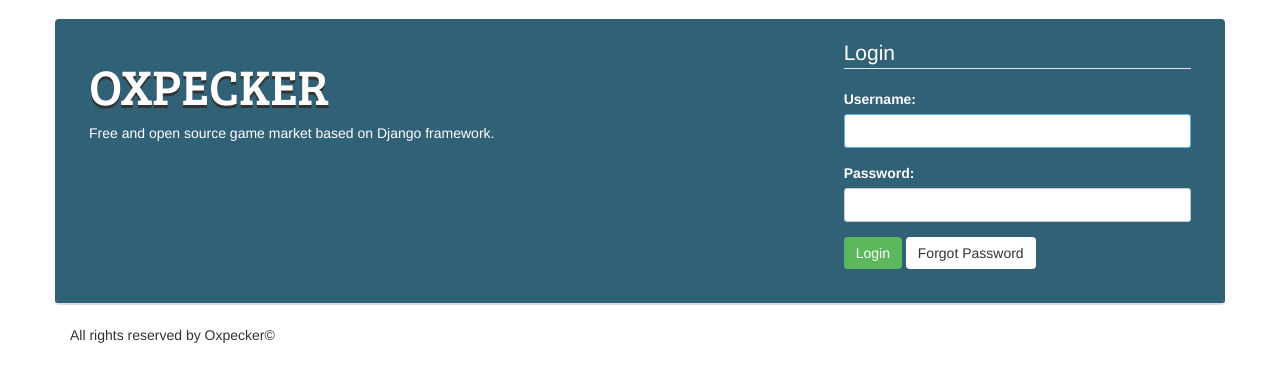
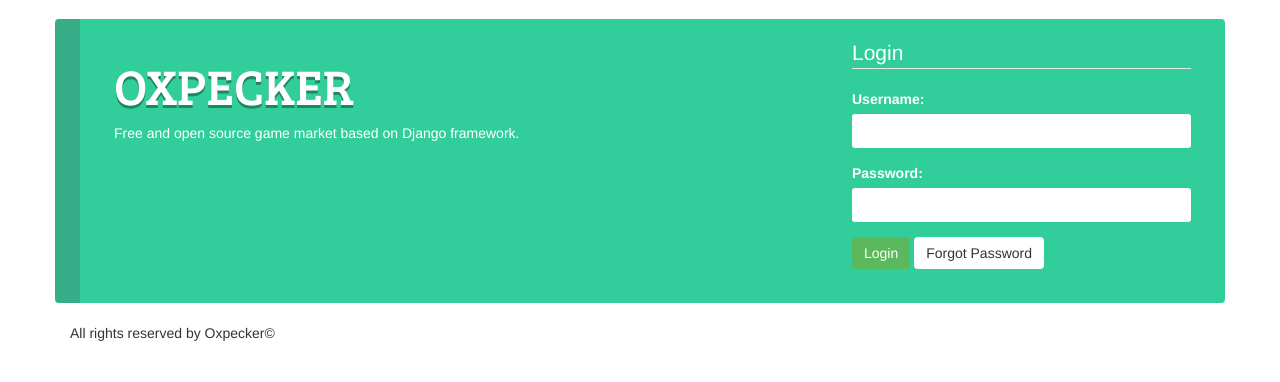
Before and after one commit to Mortezaipo/Oxpecker, a Django app: page /login/ in a window 1280 px wide. Shown: the part 51-433 px from the top of the page. Run offline with Django 3.2, Linux system fonts and the light colour scheme; parts of the project's set-up code (start-up, migrations or seed data) failed here and were passed over; some libraries are stand-ins or nearby versions.

Commit message:
Update extra css file - adding new classes, change Auth div style

```diff
--- a/static/css/extra.css
+++ b/static/css/extra.css
@@ -8,7 +8,7 @@
   background-color: #ECEEEF !important;
   box-shadow: none !important;
   border:none !important;
-  border-bottom: 2px solid #DDD !important;
+  /*border-bottom: 2px solid #DDD !important;*/
 }
 
 .table thead
@@ -47,7 +47,7 @@
 .head-s1
 {
   font-size: 50px;
-  text-shadow: 0px 3px #333;
+  text-shadow: 0px 3px #1F8665;
 }
 
 .btn
@@ -68,7 +68,8 @@
 
 .well-s1
 {
-  background-color: #316177 !important;
+  background-color: #31CE9C !important;
+  border-left: 25px solid #36AD87 !important;
 }
 
 .well-s1,
@@ -76,3 +77,36 @@
 {
   color: #FFF !important;
 }
+
+.fa-3
+{
+  font-size: 4em;
+}
+
+.text-center
+{
+  text-align: center;
+}
+
+.topic-s1
+{
+  font-family: 'Handlee', cursive;
+  font-size: 22px;
+}
+
+.form-control
+{
+  border:none !important;
+}
+
+.btn-s1
+{
+  color: #FFF;
+  background-color: #27AD82;
+}
+
+.btn-s2
+{
+  color: #FFF;
+  background-color: #31CE9C;
+}
```
